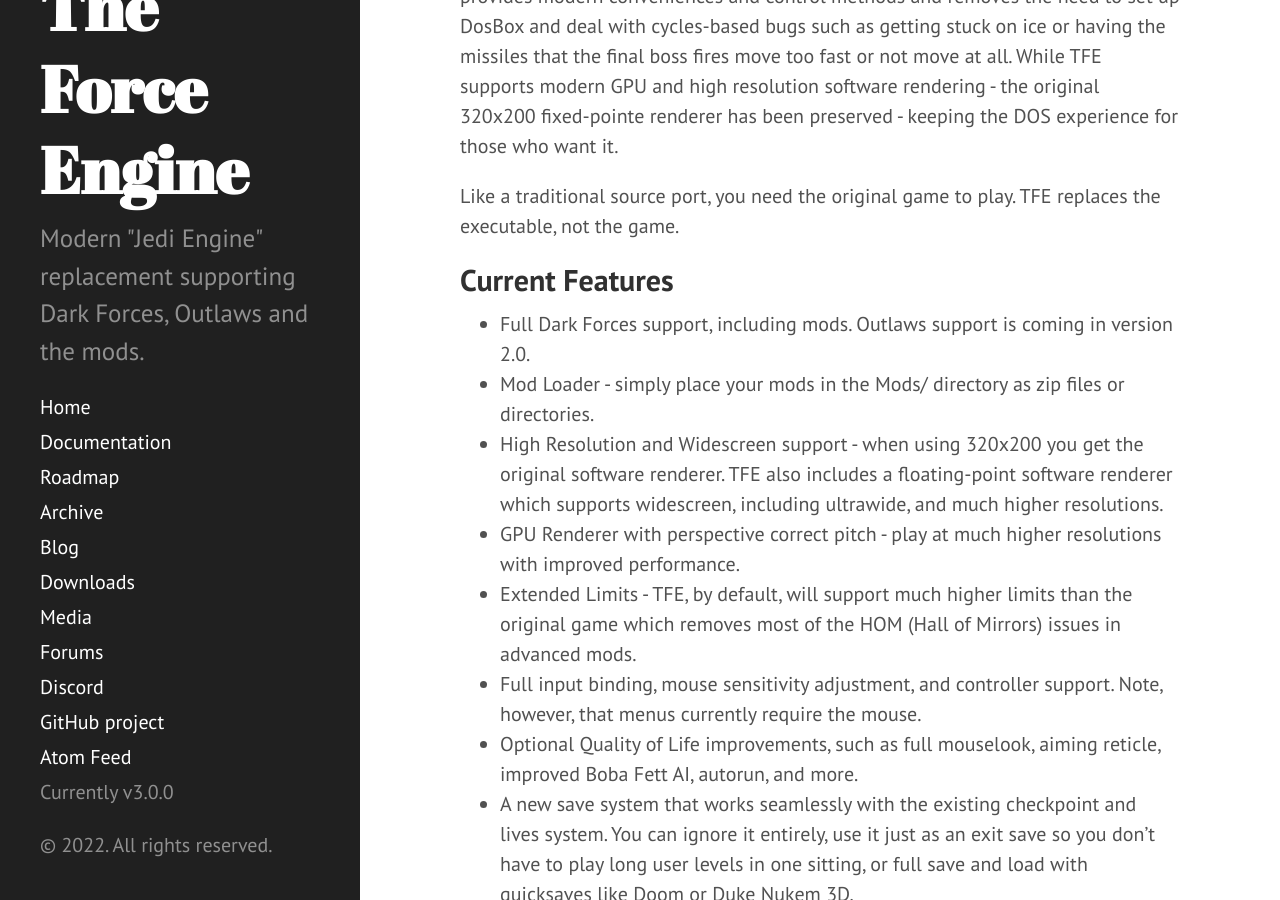
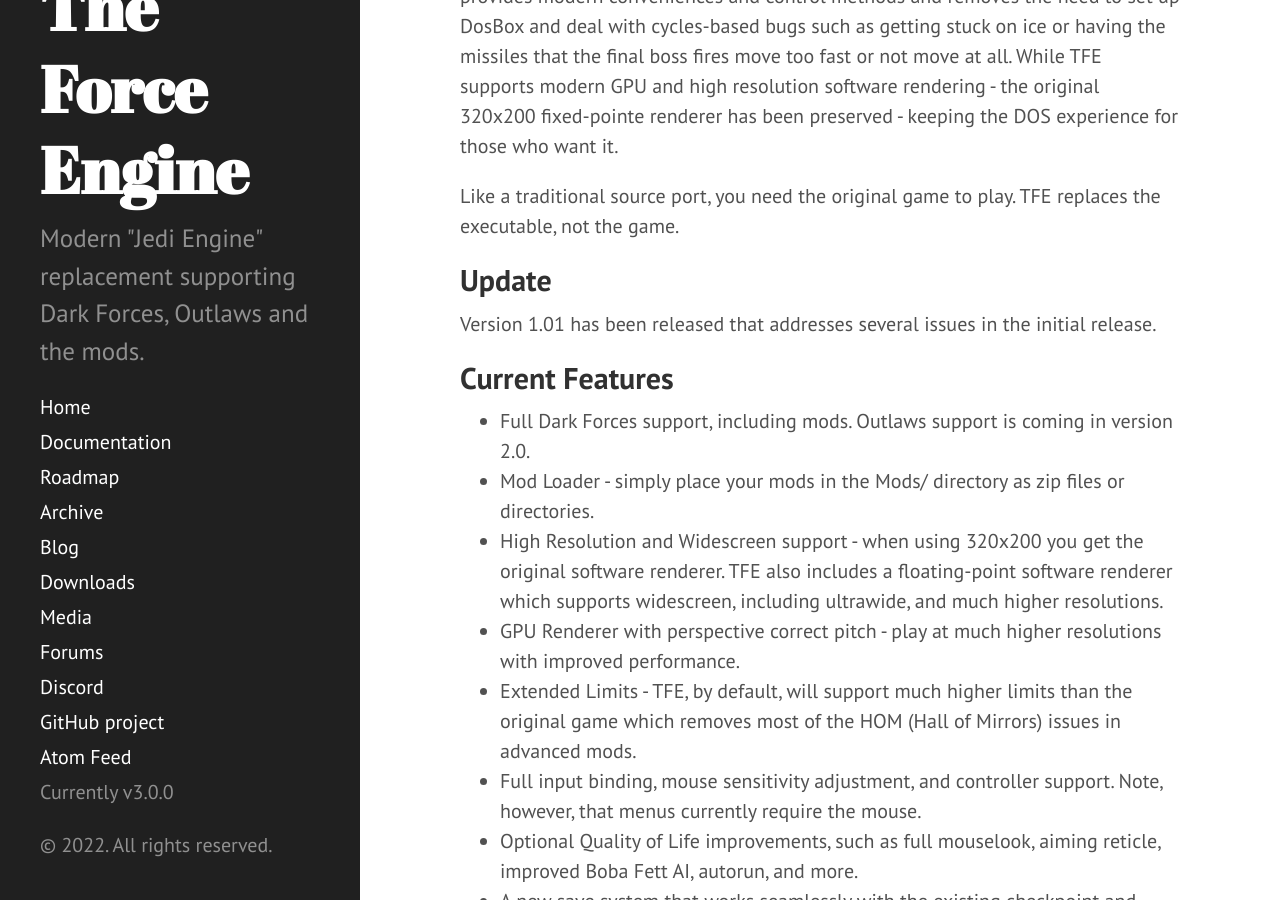
Before and after one commit to TheForceEngine/TheForceEngine.github.io, a Jekyll site: the page built from _posts/2022-12-19-Version1-0.md, in a window 1280 px wide and 900 px high, scrolled down 677 px. Built offline with Jekyll 4.4.1, drawn with Linux system fonts in a browser that asks for light colours.

Commit message:
Update 2022-12-19-Version1-0.md

```diff
--- a/_posts/2022-12-19-Version1-0.md
+++ b/_posts/2022-12-19-Version1-0.md
@@ -9,6 +9,9 @@
 For Dark Forces, the goal is for TFE to act as a viable replacement for DosBox and the original executable for most players, to be used to not only play the vanilla levels but also the many user mods developed for the original game - and I believe that goal has finally been met with the release of version 1.0. The Force Engine provides modern conveniences and control methods and removes the need to set up DosBox and deal with cycles-based bugs such as getting stuck on ice or having the missiles that the final boss fires move too fast or not move at all. While TFE supports modern GPU and high resolution software rendering - the original 320x200 fixed-pointe renderer has been preserved - keeping the DOS experience for those who want it.
 
 Like a traditional source port, you need the original game to play. TFE replaces the executable, not the game.
+
+## Update
+Version 1.01 has been released that addresses several issues in the initial release.
 
 ## Current Features
 * Full Dark Forces support, including mods. Outlaws support is coming in version 2.0.
```
